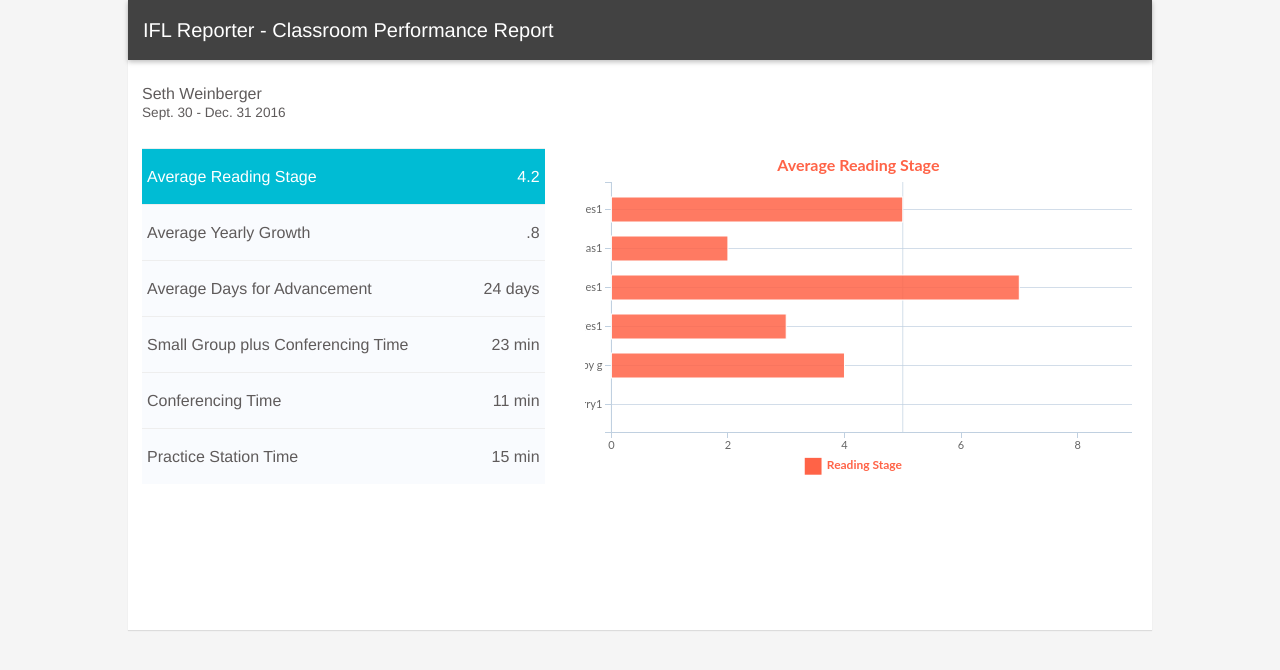
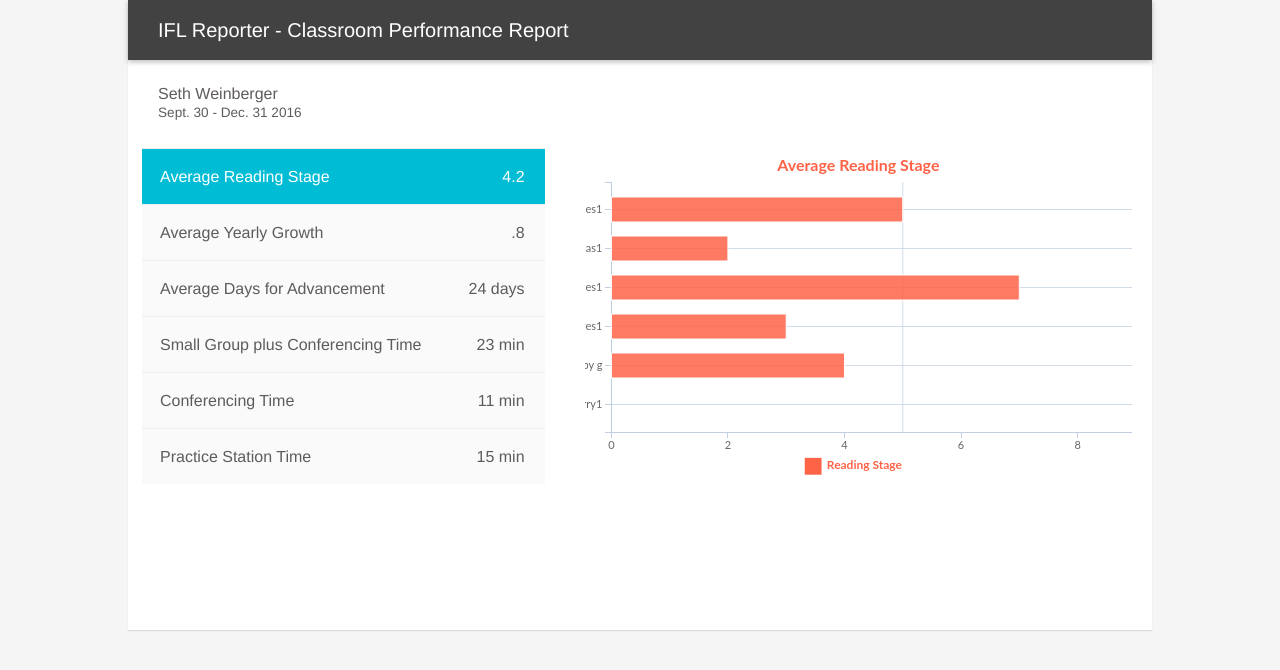
Before and after one commit to innovationsforlearning/classroom-performance-markup, a website: page app/index.html in a window 1280 px wide. Drawn offline with nearby package versions, Linux system fonts and the light colour scheme; files that its build step writes are made by us from their sources.

Commit message:
aligning text padding

```diff
--- a/app/styles/_grid.scss
+++ b/app/styles/_grid.scss
@@ -16,7 +16,7 @@ header{
   color:white;
   font-weight: normal;
   font-size: 1.25em;
-  padding:15px;
+  padding: 30px;
   box-shadow: 0 2px 5px rgba(0,0,0,0.26);
   height: 60px;
   margin: auto;
@@ -54,8 +54,9 @@ header{
   margin: 0px 9px;
   margin-top: 0px;
   border-top: 1px solid #eeeeee;
-  background-color: rgba(146, 177, 227, 0.05);
+  background-color: #fafafa;
   padding:5px;
+  padding-left: 18px;
   height:56px;
   @include display(flex);
   @include justify-content(space-between);
--- a/app/styles/_typography.scss
+++ b/app/styles/_typography.scss
@@ -4,15 +4,19 @@ body{
 }
 
 h2 {
-  margin: 24px 9px 5px;
+  margin: 24px 25px 5px;
   font-weight: 500;
   line-height: .65em;
   font-size: 1em;
 }
 
 h3 {
-  margin: 10px 9px 30px;
+  margin: 10px 25px 30px;
   font-weight: 300;
   line-height: .65em;
   font-size: .85em;
 }
+
+.metric-value {
+  padding-right: 15px;
+}
```
